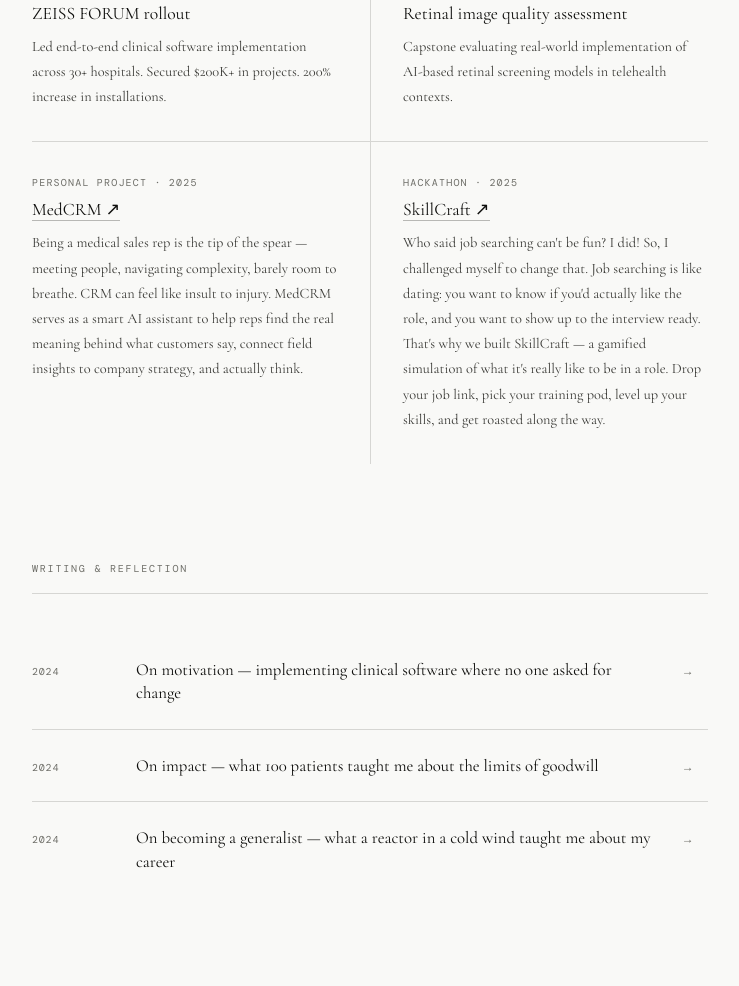
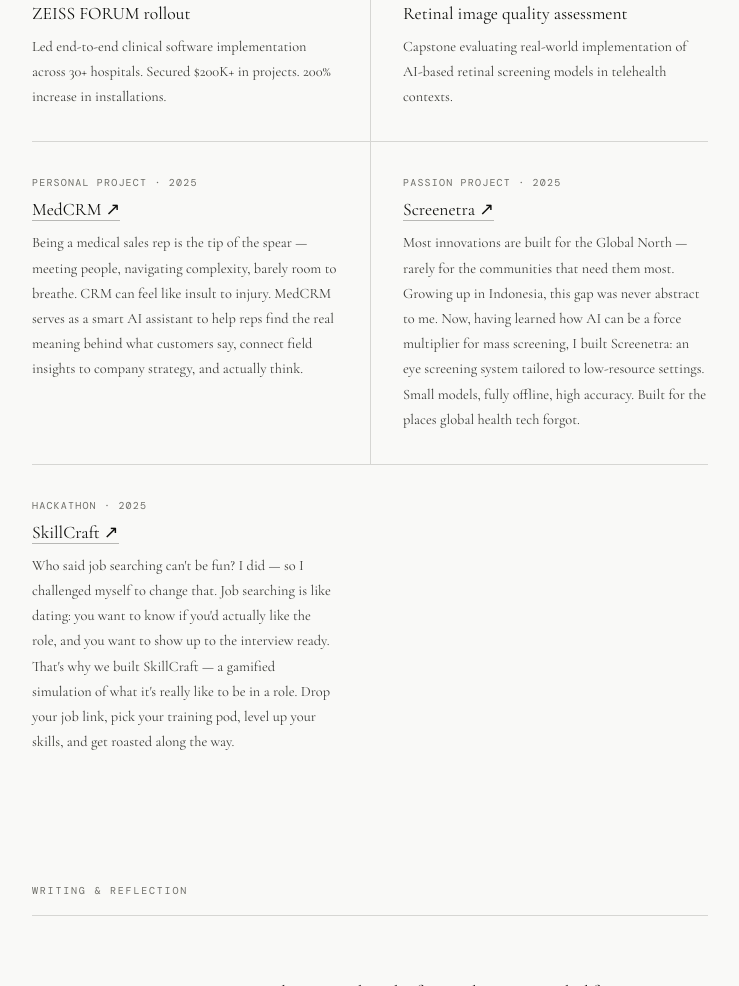
Before and after one commit to arnitarut/portfolio, a plain HTML site: page index.html in a window 1280 px wide. Shown: the part 2629-3615 px from the top of the page, without its empty margins (270-1009 px from the left). Drawn offline with nearby package versions, Linux system fonts and the light colour scheme; a web font is replaced by a local one.

Commit message:
Update work descriptions and contact email

```diff
--- a/index.html
+++ b/index.html
@@ -476,10 +476,17 @@
       </div>
 
 
+
+      <div class="work-item">
+        <div class="work-org">Passion project · 2025</div>
+        <div class="work-title"><a href="https://screenetra.com" target="_blank" style="color: inherit; text-decoration: none; border-bottom: 0.5px solid var(--border-mid);">Screenetra ↗</a></div>
+        <div class="work-desc">Most innovations are built for the Global North — rarely for the communities that need them most. Growing up in Indonesia, this gap was never abstract to me. Now, having learned how AI can be a force multiplier for mass screening, I built Screenetra: an eye screening system tailored to low-resource settings. Small models, fully offline, high accuracy. Built for the places global health tech forgot.</div>
+      </div>
+
       <div class="work-item">
         <div class="work-org">Hackathon · 2025</div>
         <div class="work-title"><a href="https://devpost.com/software/skillcraft-ai-job-simulation-game" target="_blank" style="color: inherit; text-decoration: none; border-bottom: 0.5px solid var(--border-mid);">SkillCraft ↗</a></div>
-        <div class="work-desc">Who said job searching can't be fun? I did! So, I challenged myself to change that. Job searching is like dating: you want to know if you'd actually like the role, and you want to show up to the interview ready. That's why we built SkillCraft — a gamified simulation of what it's really like to be in a role. Drop your job link, pick your training pod, level up your skills, and get roasted along the way.</div>
+        <div class="work-desc">Who said job searching can't be fun? I did — so I challenged myself to change that. Job searching is like dating: you want to know if you'd actually like the role, and you want to show up to the interview ready. That's why we built SkillCraft — a gamified simulation of what it's really like to be in a role. Drop your job link, pick your training pod, level up your skills, and get roasted along the way.</div>
       </div>
 
     </div>
```
